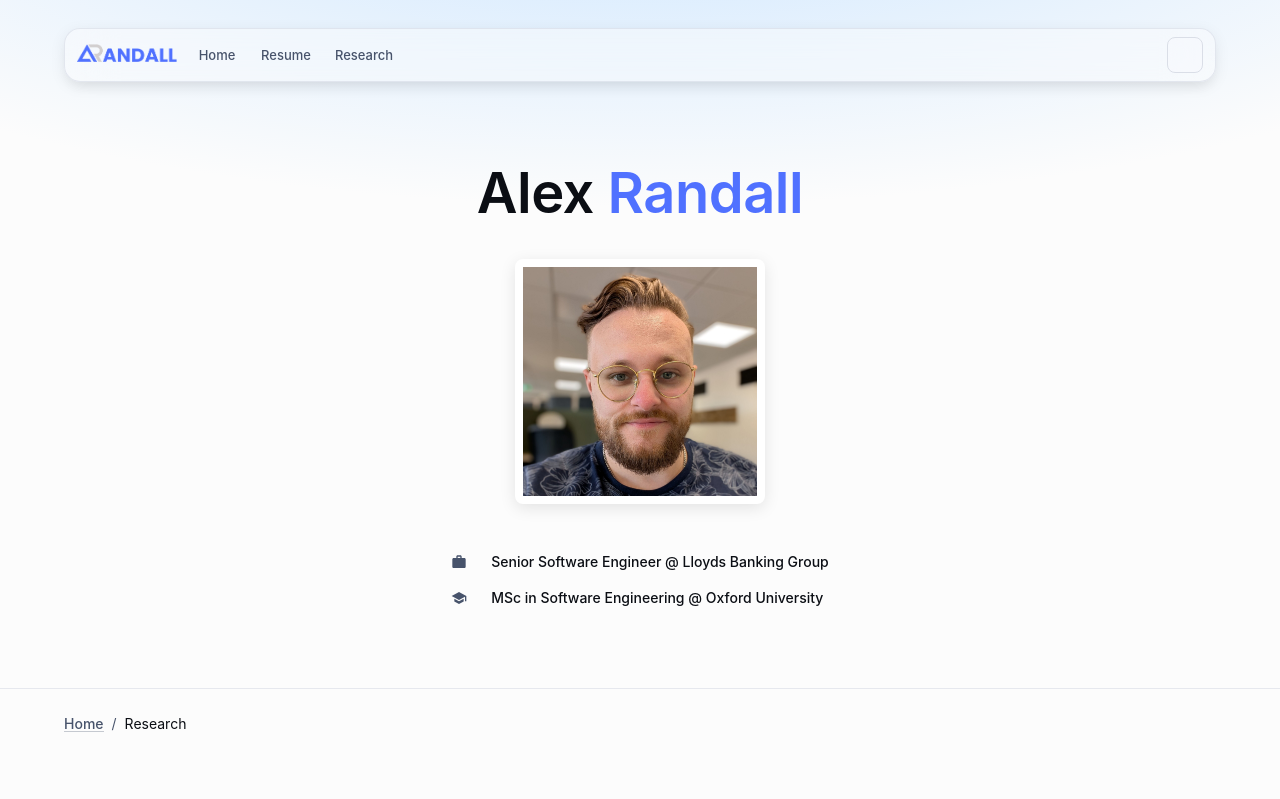
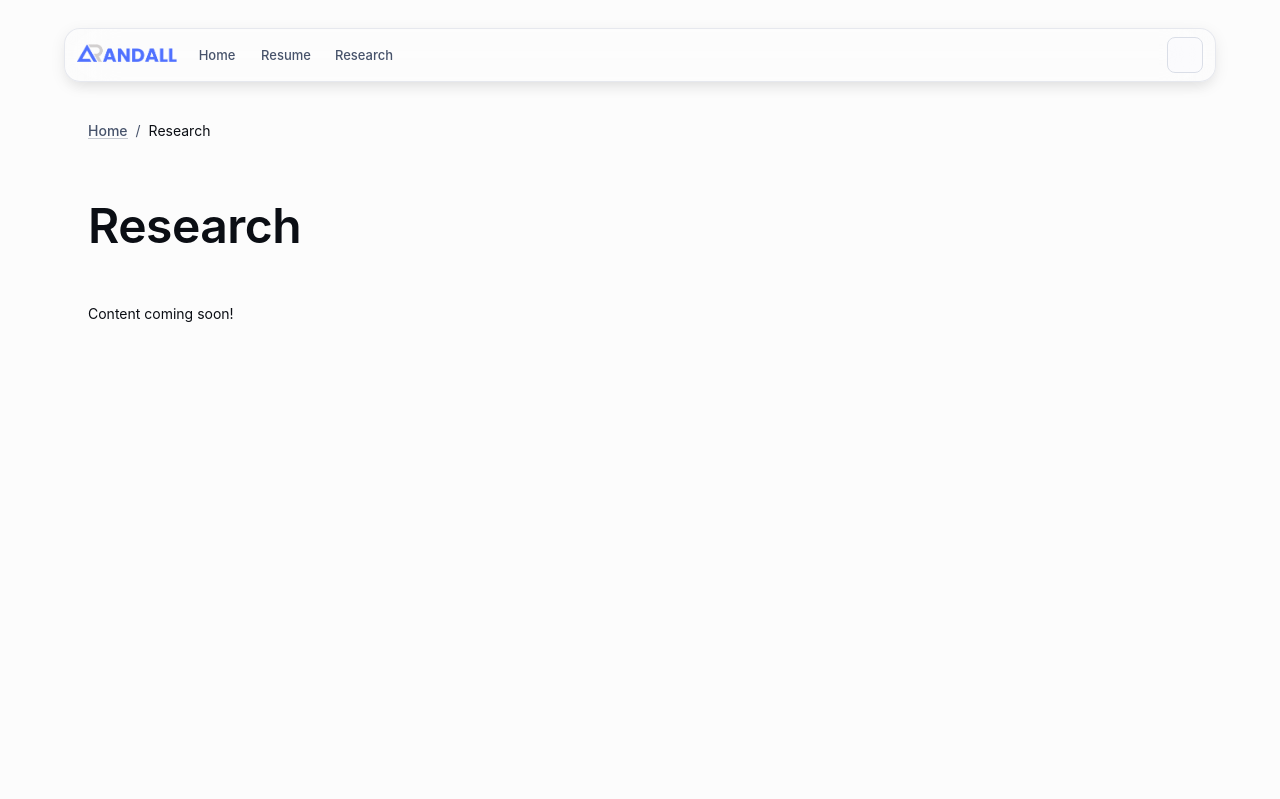
Before and after one commit to AlexRanda11/landing-page, a React (Vite) app: page /#/research in a window 1280 px wide. Shown: the top 799 px of the page. Built offline with nearby package versions, Linux system fonts and the light colour scheme; some icons are missing.

Commit message:
Removed Hero from other pages

```diff
--- a/src/components/hero/Hero.tsx
+++ b/src/components/hero/Hero.tsx
@@ -1,4 +1,4 @@
-import { Box, Container, Stack, Typography } from '@mui/material';
+import { Box, Container, Stack } from '@mui/material';
 import { heroContent } from './Hero';
 import HeroName from './hero-name/HeroName.tsx';
 import HeroText from './hero-text/HeroText.tsx';
--- a/src/pages/research/Research.tsx
+++ b/src/pages/research/Research.tsx
@@ -1,9 +1,8 @@
 import AppTheme from "../../shared-theme/AppTheme";
-import { CssBaseline, Divider } from "@mui/material"
+import { CssBaseline, Container } from "@mui/material"
 import Header from "../../components/header/Header.tsx";
 import Breadcrumb from "../../components/Breadcrumb.tsx";
 import { researchContent } from "./Research.ts";
-import Hero from "../../components/hero/Hero.tsx";
 import TitleText from "../titleText/TitleText.tsx";
 
 export default function Research() {
@@ -11,14 +10,14 @@ export default function Research() {
         <AppTheme>
             <CssBaseline enableColorScheme />
                 <Header />
-                <Hero />
-                <Divider />
+                <Container sx= {{ pt: { xs: 12, sm: 12 }, pb: { xs: 4, sm: 6 } }}>
                 <Breadcrumb currentPage={researchContent.title} />
                 <TitleText
                     title={researchContent.title}
                     description={researchContent.description}
                     size="h1"
                 />
+                </Container>
         </AppTheme>
     );
 }
--- a/src/pages/resume/Resume.tsx
+++ b/src/pages/resume/Resume.tsx
@@ -1,9 +1,8 @@
-import { CssBaseline, Divider } from "@mui/material"
+import { CssBaseline, Container } from "@mui/material"
 import AppTheme from "../../shared-theme/AppTheme.tsx"
 import Header from "../../components/header/Header.tsx"
 import Breadcrumb from "../../components/Breadcrumb.tsx"
 import { resumeContent } from "./Resume.ts"
-import Hero from "../../components/hero/Hero.tsx"
 import TitleText from "../titleText/TitleText.tsx"
 import SkillCard from "../../components/skillCard/SkillCard.tsx"
 
@@ -12,8 +11,7 @@ export default function Resume() {
         <AppTheme>
             <CssBaseline enableColorScheme />
             <Header />
-            <Hero />
-            <Divider />
+            <Container sx= {{ pt: { xs: 12, sm: 12 }, pb: { xs: 4, sm: 6 } }}>
                 <Breadcrumb currentPage={resumeContent.title}/>
                 <TitleText
                     title={resumeContent.title}
@@ -26,6 +24,7 @@ export default function Resume() {
                     size="h2"
                     />
                 <SkillCard/>
+            </Container>
         </AppTheme>
     )
 }
```
Lines whose indentation alone changed are shown as unchanged.
